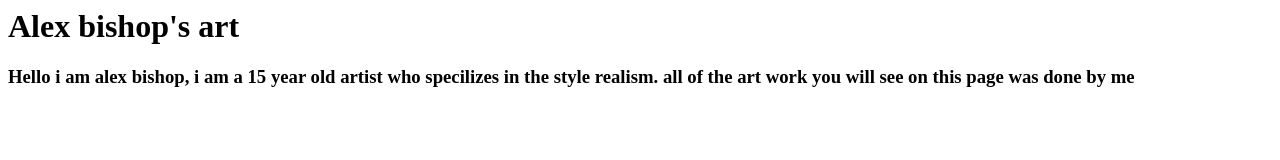
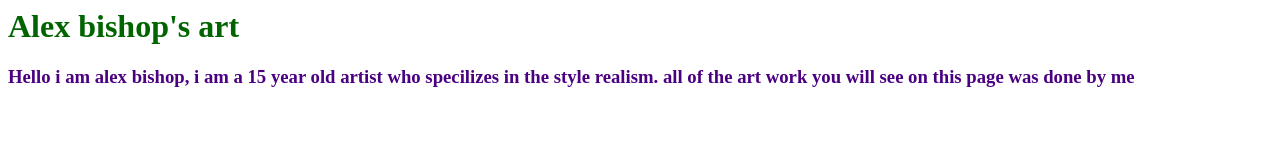
Before and after one commit to Alexbishopisthebest/Alexbishopisthebest.github.io, a plain HTML site: page index.html in a window 1280 px wide. Drawn offline with Linux system fonts and the light colour scheme.

Commit message:
i am working on this page

```diff
--- a/index.html
+++ b/index.html
@@ -1,3 +1,13 @@
-<h1>Alex bishop's art </h1>
+<head>
+    <title> Alex Bishop </title>
+    <style>
+    title{color:darkgreen}
+    h1{color:darkgreen}
+    h3{color:indigo}
+    </style>
+</head>
+<body>
+    <h1>Alex bishop's art </h1>
+    <h3>Hello i am alex bishop, i am a 15 year old artist who specilizes in the style realism. all of the art work you will see on this page was done by me </h3>
 
-<h3>Hello i am alex bishop, i am a 15 year old artist who specilizes in the style realism. all of the art work you will see on this page was done by me </h3>
+</body>
```
